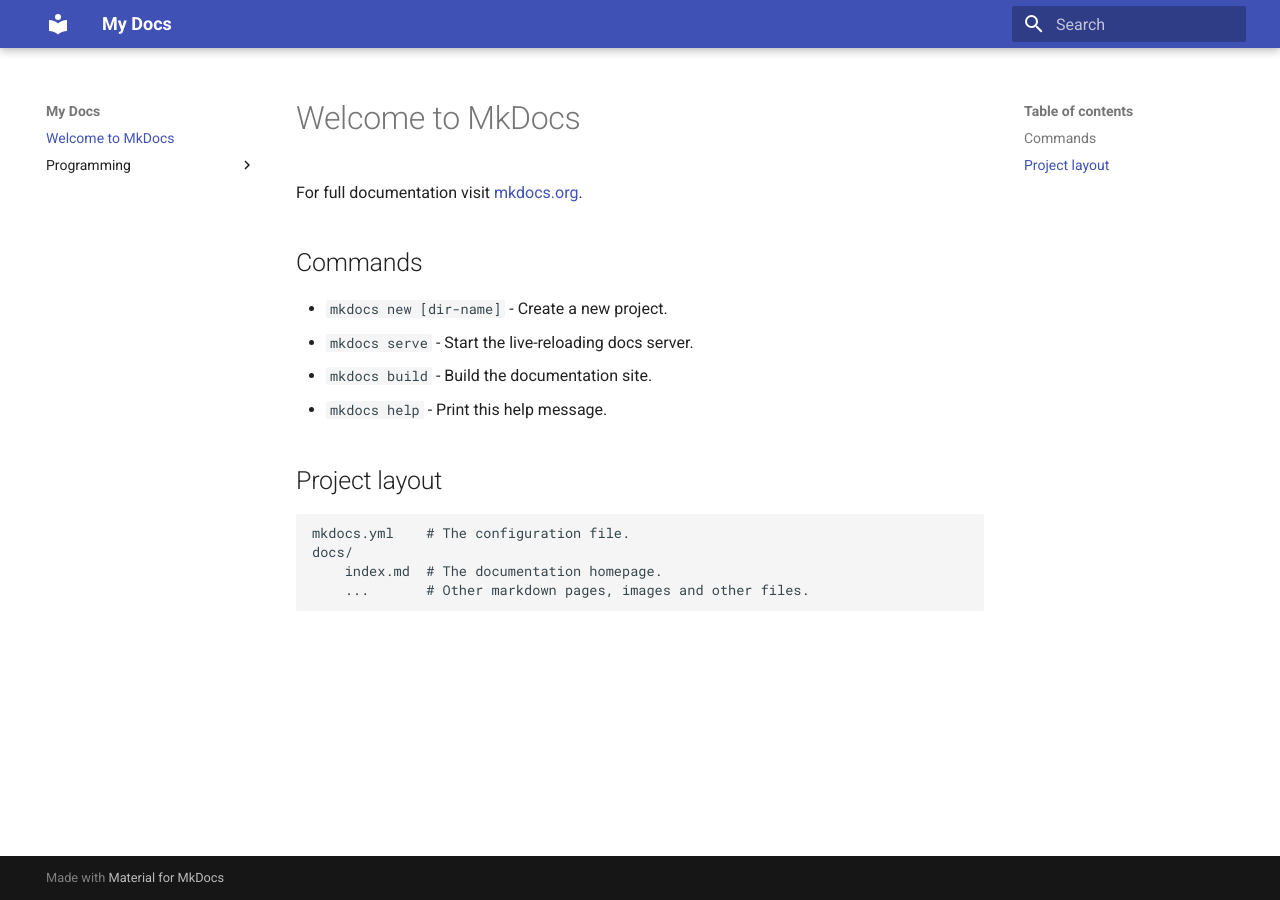
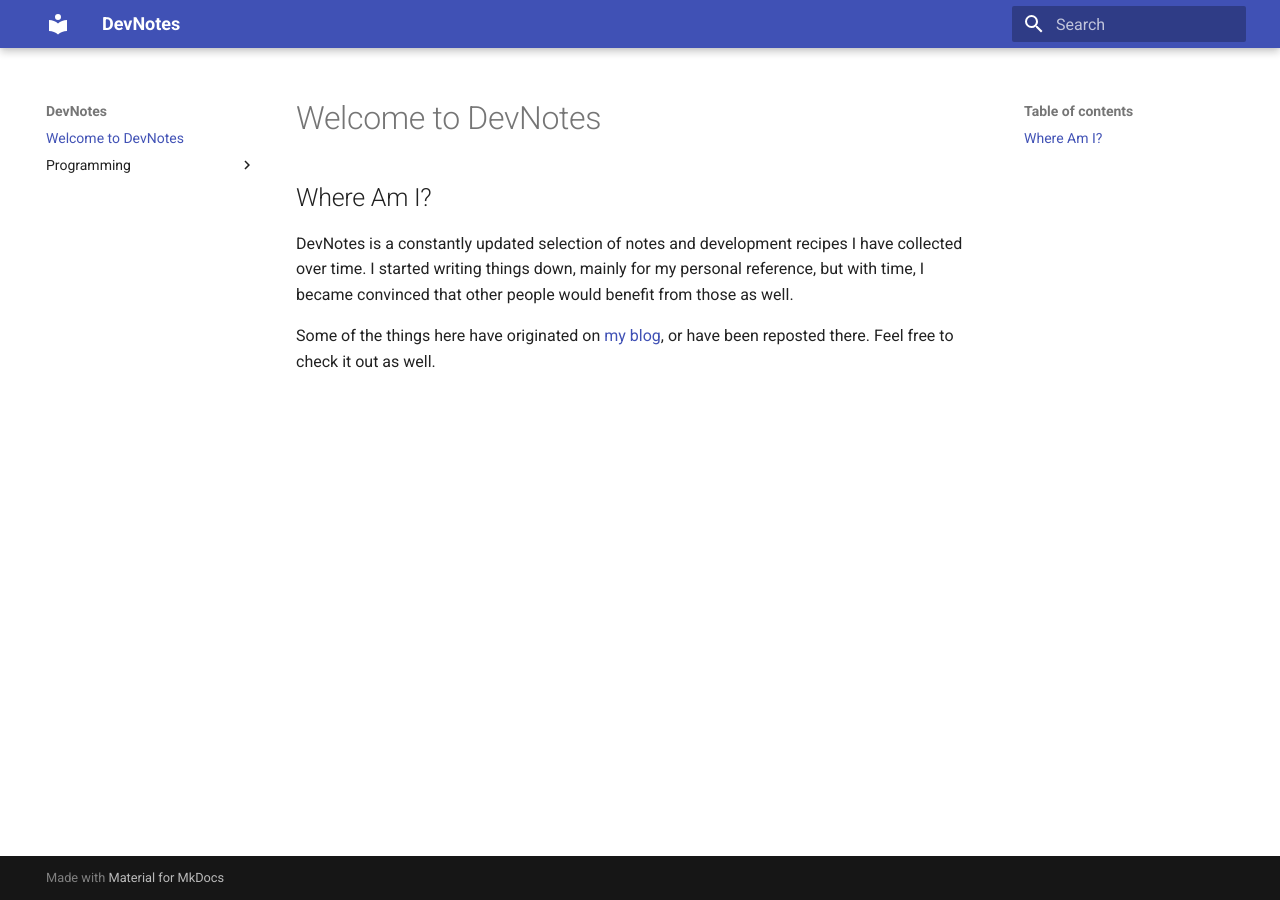
Before and after one commit to preslavrachev/devnotes, an MkDocs documentation site: the page built from docs/index.md, in a window 1280 px wide. Built offline with MkDocs 1.6.1 and Material for MkDocs 9.7.7, drawn with Linux system fonts in a browser that asks for light colours.

Commit message:
Adds a simple introduction and sets the title

```diff
--- a/docs/index.md
+++ b/docs/index.md
@@ -1,17 +1,6 @@
-# Welcome to MkDocs
+# Welcome to DevNotes
 
-For full documentation visit [mkdocs.org](https://mkdocs.org).
+## Where Am I?
+DevNotes is a constantly updated selection of notes and development recipes I have collected over time. I started writing things down, mainly for my personal reference, but with time, I became convinced that other people would benefit from those as well.
 
-## Commands
-
-* `mkdocs new [dir-name]` - Create a new project.
-* `mkdocs serve` - Start the live-reloading docs server.
-* `mkdocs build` - Build the documentation site.
-* `mkdocs help` - Print this help message.
-
-## Project layout
-
-    mkdocs.yml    # The configuration file.
-    docs/
-        index.md  # The documentation homepage.
-        ...       # Other markdown pages, images and other files.
+Some of the things here have originated on [my blog](https://preslav.me), or have been reposted there. Feel free to check it out as well.
--- a/mkdocs.yml
+++ b/mkdocs.yml
@@ -1,3 +1,3 @@
-site_name: My Docs
+site_name: DevNotes
 theme:
   name: material
```
